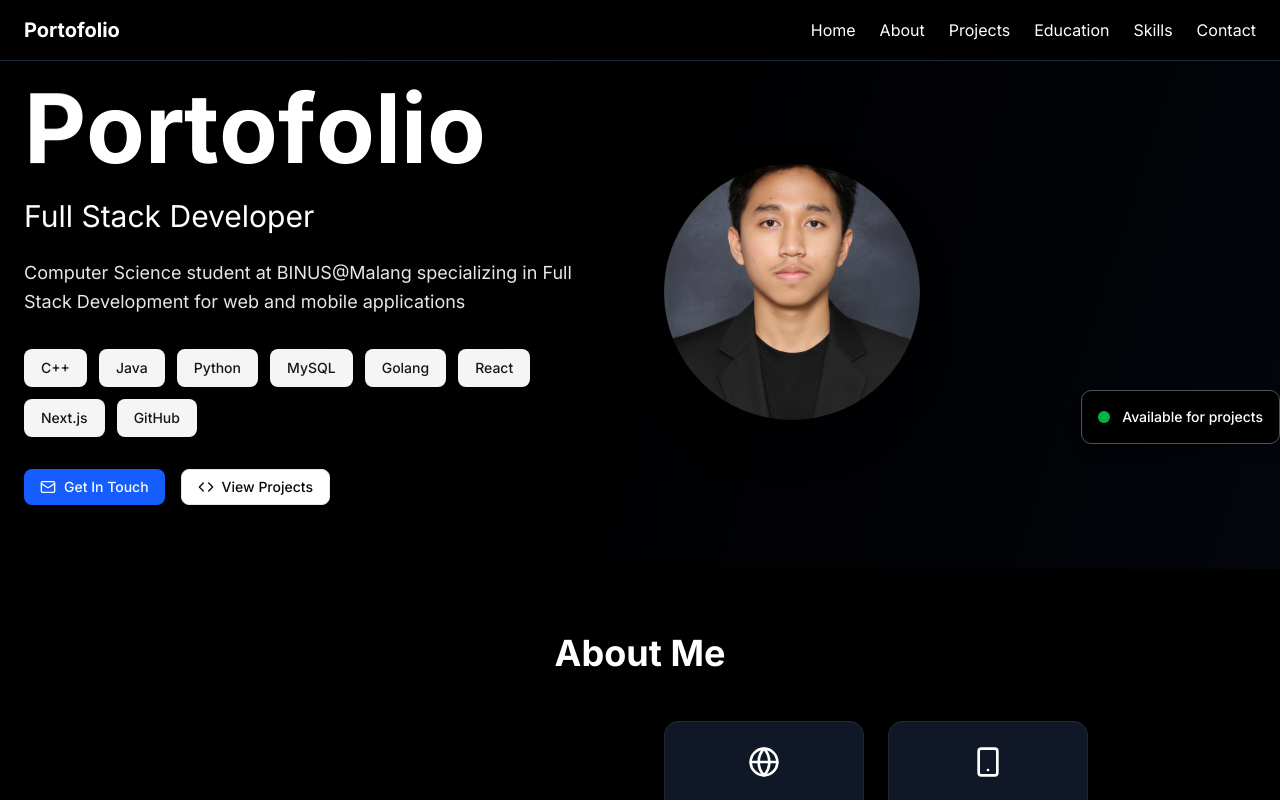
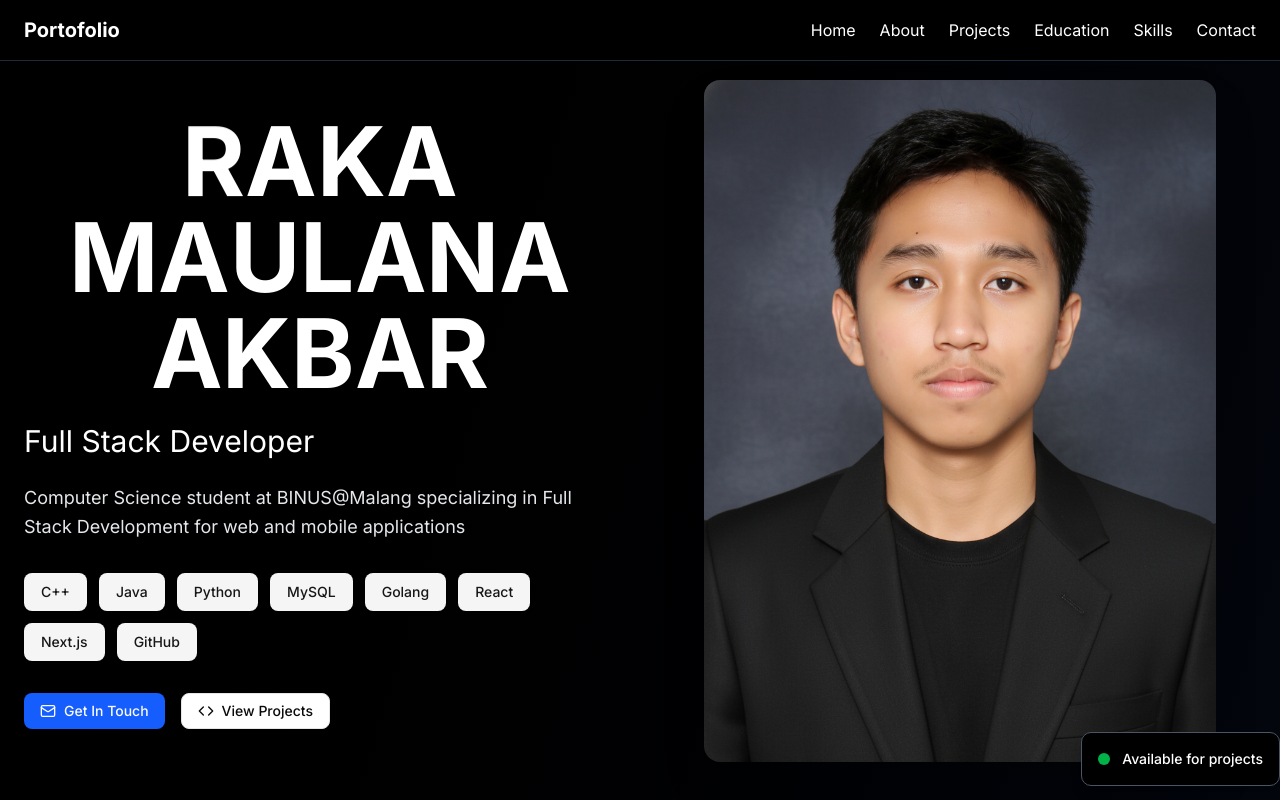
Before and after one commit to rakaamaulanaa/Web-Portofolio, a Next.js app: page / in a window 1280 px wide. Shown: the top 800 px of the page. Built offline with nearby package versions, Linux system fonts and the light colour scheme.

Commit message:
content(hero): change title to 'RAKA MAULANA AKBAR' and restore image style

```diff
--- a/app/page.tsx
+++ b/app/page.tsx
@@ -118,7 +118,7 @@ export default function Portfolio() {
           <div className="flex flex-col lg:flex-row items-center gap-12">
             <div className="flex-1 text-center lg:text-left">
               <SplitText
-                text="Portofolio"
+                text="RAKA MAULANA AKBAR"
                 className="text-6xl lg:text-8xl font-bold text-white mb-4"
                 delay={100}
                 duration={0.6}
@@ -163,9 +163,9 @@ export default function Portfolio() {
                 <Image
                   src="/image/4x6CM.jpg"
                   alt="Developer Workspace"
-                  width={320}
-                  height={320}
-                  className="rounded-full shadow-2xl w-64 h-64 object-cover mx-auto lg:mx-0"
+                  width={512}
+                  height={640}
+                  className="rounded-2xl shadow-2xl w-full max-w-lg mx-auto"
                   priority
                 />
                 <div className="absolute -bottom-6 -right-6 bg-black p-4 rounded-lg shadow-lg border border-gray-600">
```
